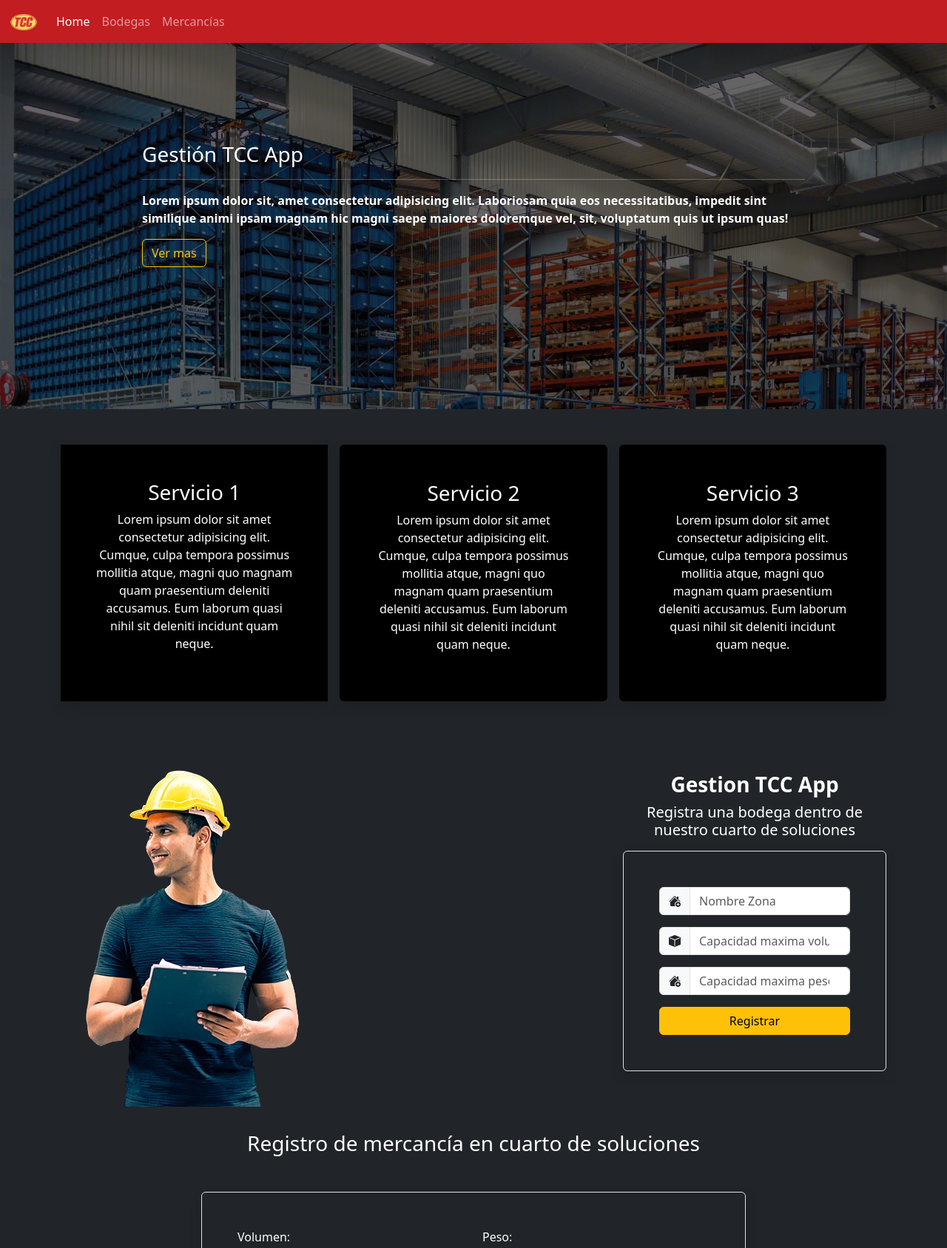
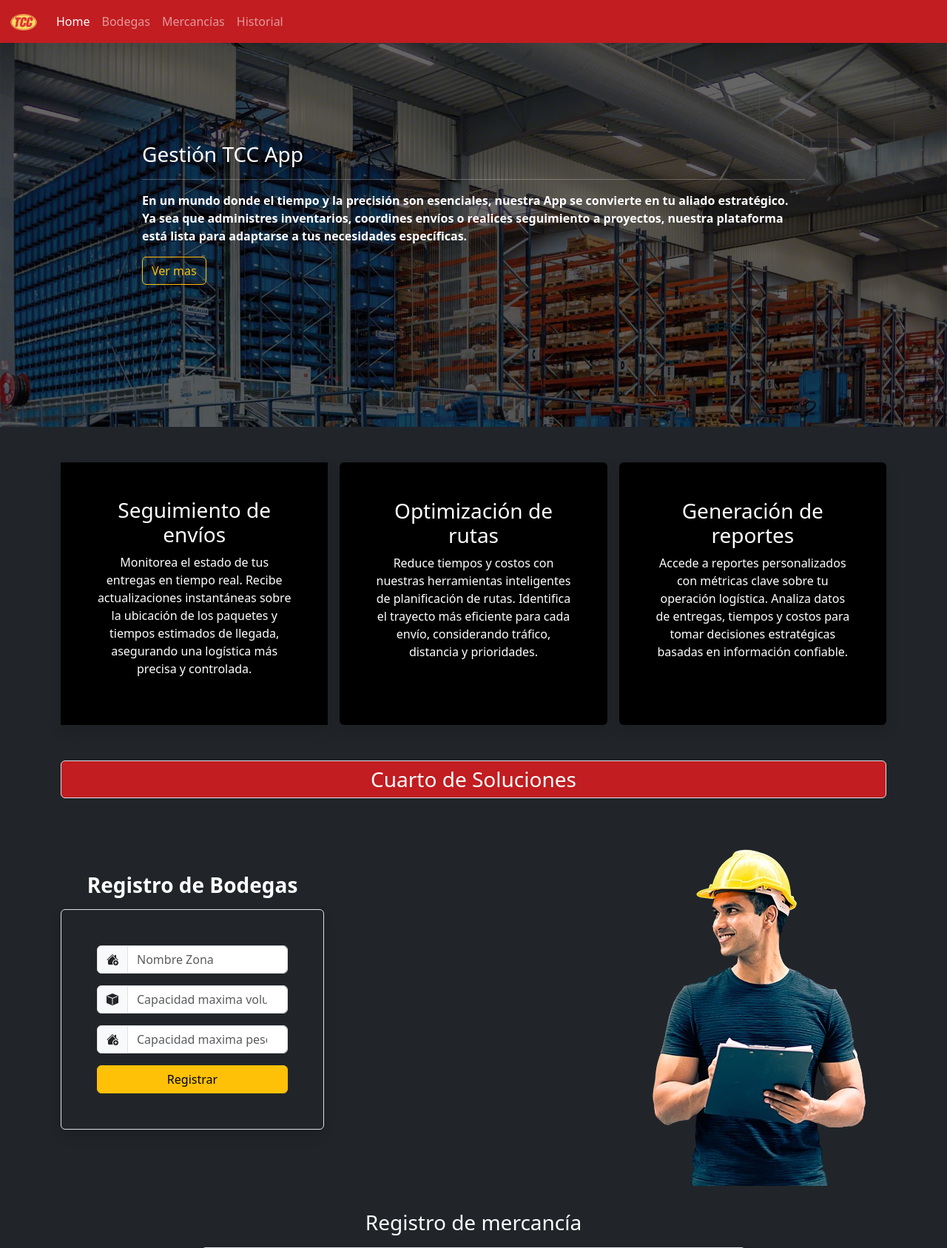
Before and after one commit to MayaCris/tccSolucionesFront2024, a plain HTML site: page index.html in a window 1280 px wide. Shown: the top 1687 px of the page at 74% size. Drawn offline with nearby package versions, Linux system fonts and the light colour scheme; some packages are replaced by stand-ins of ours; no server answers; a script that the page names is missing.

Commit message:
Version estable de los cambios realizados en mercancia y bodega

```diff
--- a/assets/styles/estilos.css
+++ b/assets/styles/estilos.css
@@ -23,3 +23,6 @@
 .menu{
     background-color: rgb(194, 29, 33);
 }
+#bgred{
+    background-color: rgb(194, 29, 33);
+}
--- a/index.html
+++ b/index.html
@@ -29,6 +29,9 @@
                   <li class="nav-item">
                     <a class="nav-link" href="#linkmercancia">Mercancías</a>
                   </li>
+                  <li class="nav-item">
+                    <a class="nav-link" href="#linkhistorial">Historial</a>
+                  </li>
                   <!-- <li class="nav-item">
                     <a class="nav-link disabled" aria-disabled="true">Disabled</a>
                   </li> -->
@@ -42,7 +45,7 @@
             <h3>Gestión TCC App</h3>
             <hr>
             <p>
-                Lorem ipsum dolor sit, amet consectetur adipisicing elit. Laboriosam quia eos necessitatibus, impedit sint similique animi ipsam magnam hic magni saepe maiores doloremque vel, sit, voluptatum quis ut ipsum quas!
+                En un mundo donde el tiempo y la precisión son esenciales, nuestra App se convierte en tu aliado estratégico. Ya sea que administres inventarios, coordines envíos o realices seguimiento a proyectos, nuestra plataforma está lista para adaptarse a tus necesidades específicas.
             </p>
             <a href="#section2" class="btn btn-outline-warning">Ver mas</a>
         </section>
@@ -50,38 +53,36 @@
             <div class="row row-cols-1 row-cols-md-3 g-3">
                 <div class="col">
                     <div class="bg-black text-white text-center h-100 p-5 shadow">
-                        <h3>Servicio 1</h3>
+                        <h3>Seguimiento de envíos</h3>
                         <p>
-                            Lorem ipsum dolor sit amet consectetur adipisicing elit. Cumque, culpa tempora possimus mollitia atque, magni quo magnam quam praesentium deleniti accusamus. Eum laborum quasi nihil sit deleniti incidunt quam neque.
+                            Monitorea el estado de tus entregas en tiempo real. Recibe actualizaciones instantáneas sobre la ubicación de los paquetes y tiempos estimados de llegada, asegurando una logística más precisa y controlada.
                         </p>
                     </div>
                 </div>
                 <div class="col">
                     <div class="bg-black text-white text-center card h-100 p-5 shadow">
-                        <h3>Servicio 2</h3>
+                        <h3>Optimización de rutas</h3>
                         <p>
-                            Lorem ipsum dolor sit amet consectetur adipisicing elit. Cumque, culpa tempora possimus mollitia atque, magni quo magnam quam praesentium deleniti accusamus. Eum laborum quasi nihil sit deleniti incidunt quam neque.
+                            Reduce tiempos y costos con nuestras herramientas inteligentes de planificación de rutas. Identifica el trayecto más eficiente para cada envío, considerando tráfico, distancia y prioridades.
                         </p>
                     </div>
                 </div>
                 <div class="col">
                     <div class="bg-black text-white text-center card h-100 p-5 shadow">
-                        <h3>Servicio 3</h3>
+                        <h3>Generación de reportes</h3>
                         <p>
-                            Lorem ipsum dolor sit amet consectetur adipisicing elit. Cumque, culpa tempora possimus mollitia atque, magni quo magnam quam praesentium deleniti accusamus. Eum laborum quasi nihil sit deleniti incidunt quam neque.
+                            Accede a reportes personalizados con métricas clave sobre tu operación logística. Analiza datos de entregas, tiempos y costos para tomar decisiones estratégicas basadas en información confiable.
                         </p>
                     </div>
                 </div>
             </div>
         </section>
         <section class="container" id="linkbodega">
+            <h3 class="text-center text-white my-4 py-2 border rounded" id="bgred">Cuarto de Soluciones</h3>
             <div class="row">
-                <div class="col-12 col-md-8">
-                    <img src="./assets/img/logistico2.png" alt="aux" class="img-fluid">
-                </div>
+
                 <div class="col-12 col-md-4 align-self-center" >
-                    <h3 class="text-center text-white fw-bold">Gestion TCC App</h3>
-                    <h5 class="text-center text-white">Registra una bodega dentro de nuestro cuarto de soluciones</h5>
+                    <h3 class="text-center text-white fw-bold">Registro de Bodegas</h3>
                     <form class="p-5 border rounded shadow mt-3" >
                         <div class="input-group mb-3">
                             <span class="input-group-text">
@@ -105,6 +106,9 @@
 
                     </form>
                 </div>
+                <div class="col-12 col-md-8 text-end">
+                    <img src="./assets/img/logistico2.png" alt="aux" class="img-fluid">
+                </div>
             </div>
 
         </section>
@@ -113,9 +117,9 @@
             <hr>
             <div class="row justify-content-center" >
                 <div class="col-12 col-md-8 text-white">
-                    <h3 class="text-center text-white">Registro de mercancía en cuarto de soluciones</h3>
+                    <h3 class="text-center text-white">Registro de mercancía </h3>
 
-                    <form class="p-5 shadow border rounded my-5">
+                    <form class="p-5 shadow border rounded my-3">
                         <div class="row">
                             <div class="col-12 col-md-6">
                                 <label class="form-label">Volumen:</label>
@@ -181,8 +185,8 @@
             </div>
         </section>
         <hr>
-        <section class="container">
-            <h3 class="text-center text-white my-5">Mercancías registradas</h3>
+        <section class="container py-3" id="linkhistorial">
+            <h3 class="text-center text-white my-4 py-2 border rounded" id="bgred">Mercancías registradas</h3>
             <div class="table-responsive">
                 <table class="table table-dark table-hover">
                     <thead class="table table-dark">
@@ -219,9 +223,8 @@
                 <p>2024</p>
             </div>
             <div class="col-12 col-md-4 align-self-center">
-                <a href="" class=""><i class="bi bi-github fs-1 mx-2"></i></a>
+                <a href="https://github.com/MayaCris/tccSolucionesFront2024" class=""><i class="bi bi-github fs-1 mx-2"></i></a>
                 <a href=""><i class="bi bi-twitch fs-1 mx-2"></i></a>
-
             </div>
         </div>
     </footer>
--- a/src/controllers/controladorMercancia.js
+++ b/src/controllers/controladorMercancia.js
@@ -1,6 +1,7 @@
 import { registrarMercancia } from "../services/servicioRegistrarMercancia.js";
 import { consultarMercancias } from "../services/servicioConsultarMercancia.js";
 import { consultarBodegas } from "../services/servicioConsultarBodegas.js";
+import { consultarBodegaPorId } from "../services/servicioConsultarBodegaPorId.js";
 
 let botonRegistroMercancia = document.getElementById('botonRegistroMercancia');
 let pesoMercancia = document.getElementById('pesomercancia');
@@ -13,11 +14,13 @@ let nombreDestinatarioMercancia = document.getElementById('nombredestinatariomer
 let direccionMercancia = document.getElementById('direccionmercancia');
 let fechaIngresoMercancia = document.getElementById('fechaingresomercancia');
 let fechaSalidaMercancia = document.getElementById('fechasalidamercancia');
-let idBodega = null;
+let idBodega = 0;
+
 
 document.getElementById('bodega').addEventListener('change', function() {
     idBodega = this.value;
     console.log("ID de la bodega seleccionada:", idBodega)
+
 });
 
 
@@ -36,7 +39,9 @@ botonRegistroMercancia.addEventListener('click', function(evento) {
         direccion: direccionMercancia.value,
         fechaIngreso: fechaIngresoMercancia.value,
         fechaSalida: fechaSalidaMercancia.value,
-        idZona: idBodega
+        zonaBodega: {
+            idZona: idBodega
+        }
     }
 
     //Llmando a la API
--- a/src/controllers/controladorZonaBodega.js
+++ b/src/controllers/controladorZonaBodega.js
@@ -24,6 +24,7 @@ botonRegistroBodega.addEventListener('click', function(evento){
             });
             return;
         }
+        console.log("Objeto bodega:", objetoBodega);
         registrarBodega(objetoBodega)
         .then(function(respuesta){
             if(respuesta){
--- /dev/null
+++ b/src/services/servicioConsultarBodegaPorId.js
@@ -0,0 +1,9 @@
+export async function consultarBodegaPorId(idZona){
+    const URL = `http://localhost:8080/soluciontcc/v1/zonaBodegas/${idZona}`;
+    let peticion = {
+        method: 'GET',
+    }
+    let respuestaServidor = await fetch(URL, peticion)
+    let respuestaFinal = await respuestaServidor.json();
+    return respuestaFinal;
+}
```
